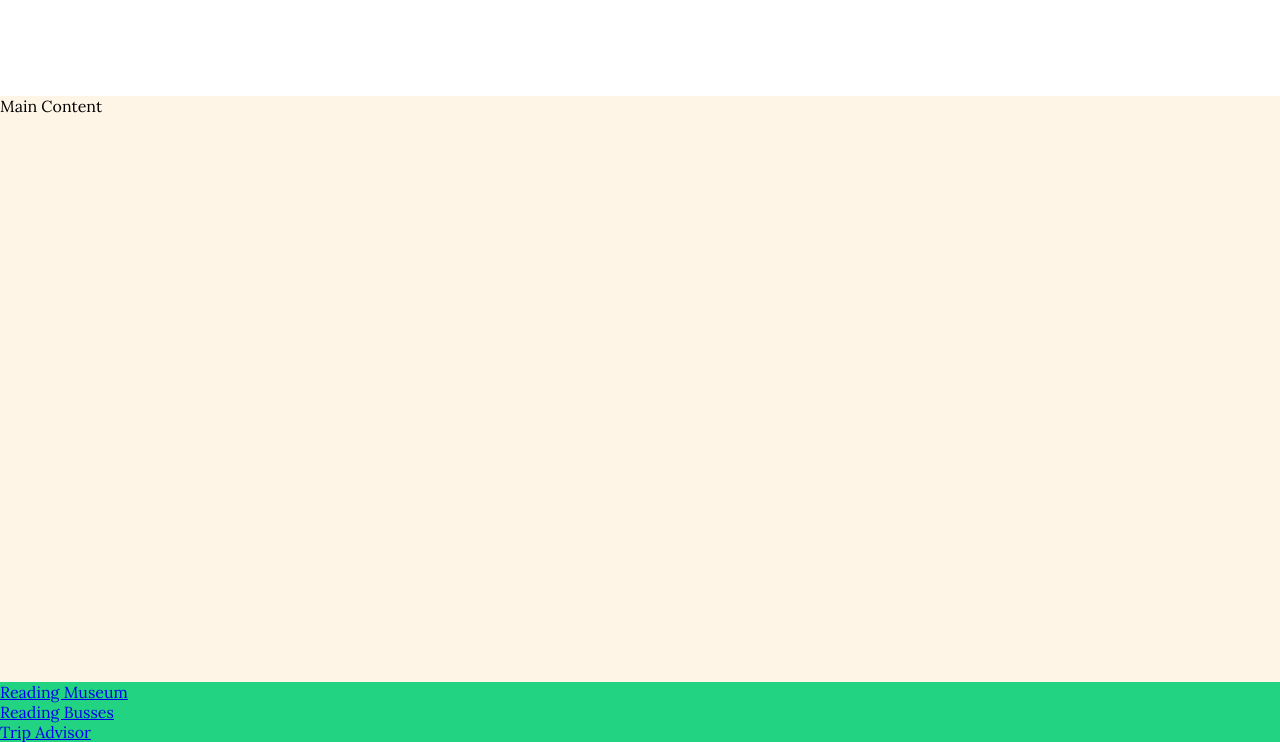
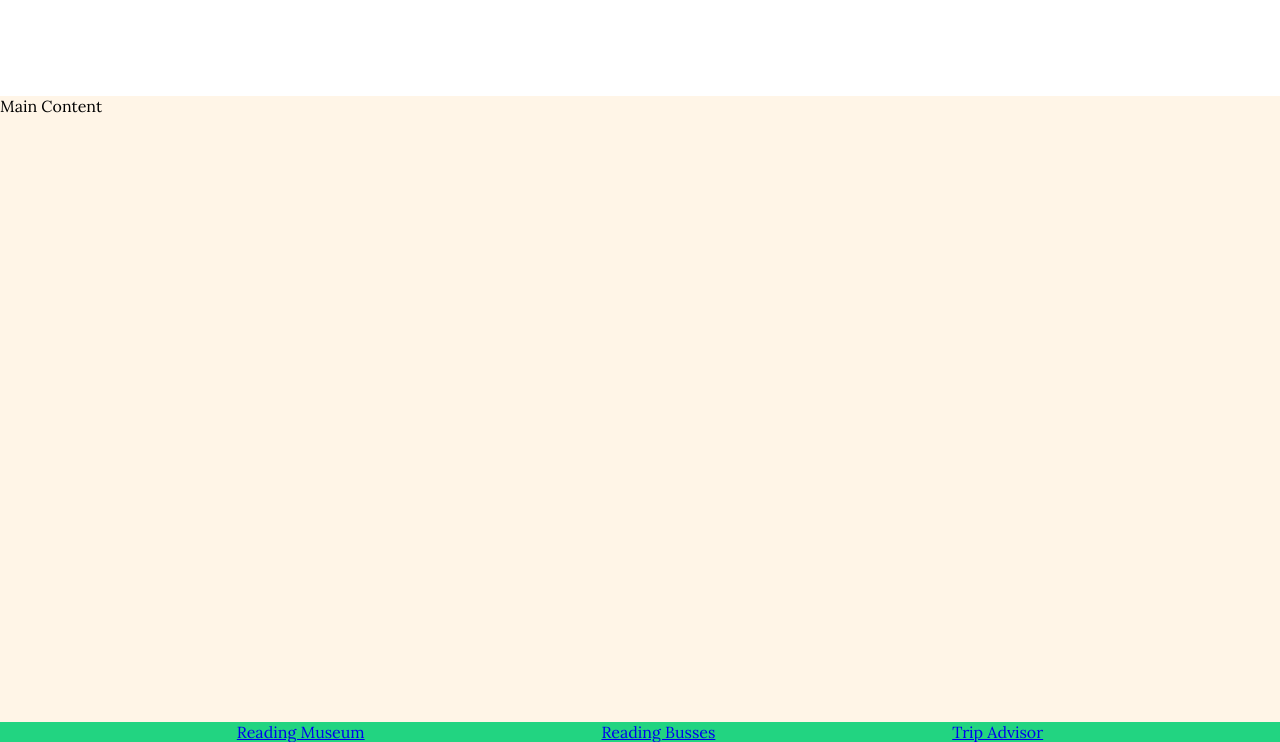
Before and after one commit to ewradcliffe/Project-1, a plain HTML site: page index.html in a window 1280 px wide. Shown: the part 58-800 px from the top of the page. Drawn offline with Linux system fonts and the light colour scheme; a web font is replaced by a local one.

Commit message:
Added styles for social media links.

```diff
--- a/assets/css/styles.css
+++ b/assets/css/styles.css
@@ -86,3 +86,9 @@ main {
 footer {
     background-color:  rgb(34, 212, 129);;
 }
+
+#social-media {
+    display: flex;
+    justify-content: space-evenly;
+    list-style-type: none;
+}
--- a/index.html
+++ b/index.html
@@ -40,7 +40,7 @@
         <!--Footer-->
 
         <!--Social Media Links-->
-        <ul>
+        <ul id="social-media">
             <li>
                 <a href="https://www.readingmuseum.org.uk/" target="_blank" rel="noopener"
                 aria-label="Visit the Reading Museum humepage (opens in a new tab)"">Reading Museum</a>
```
